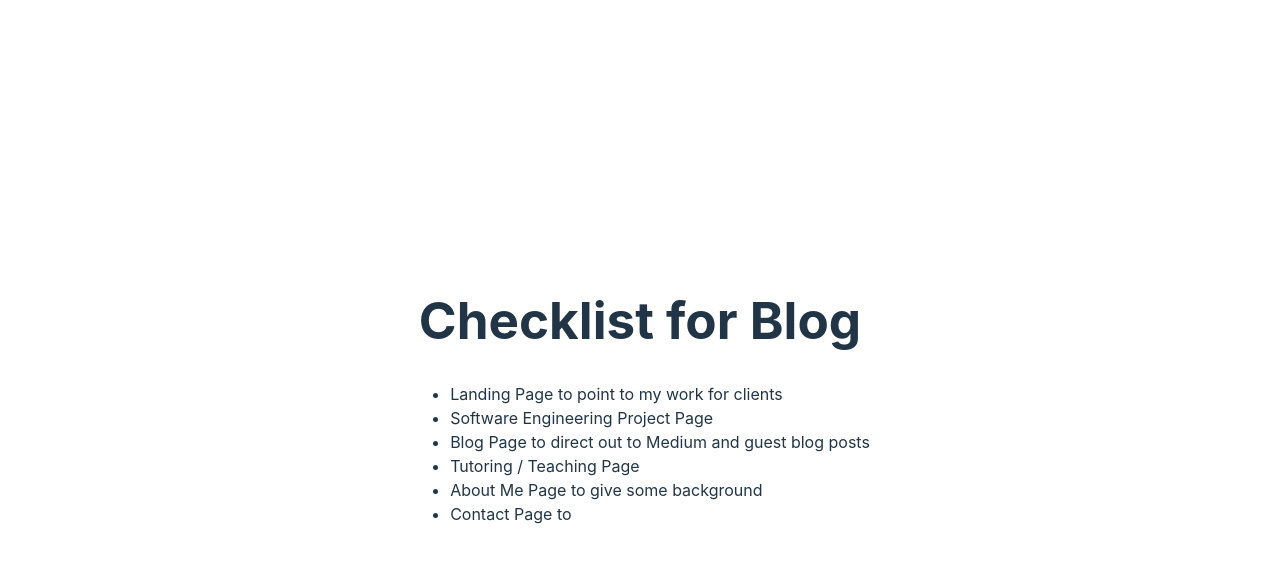
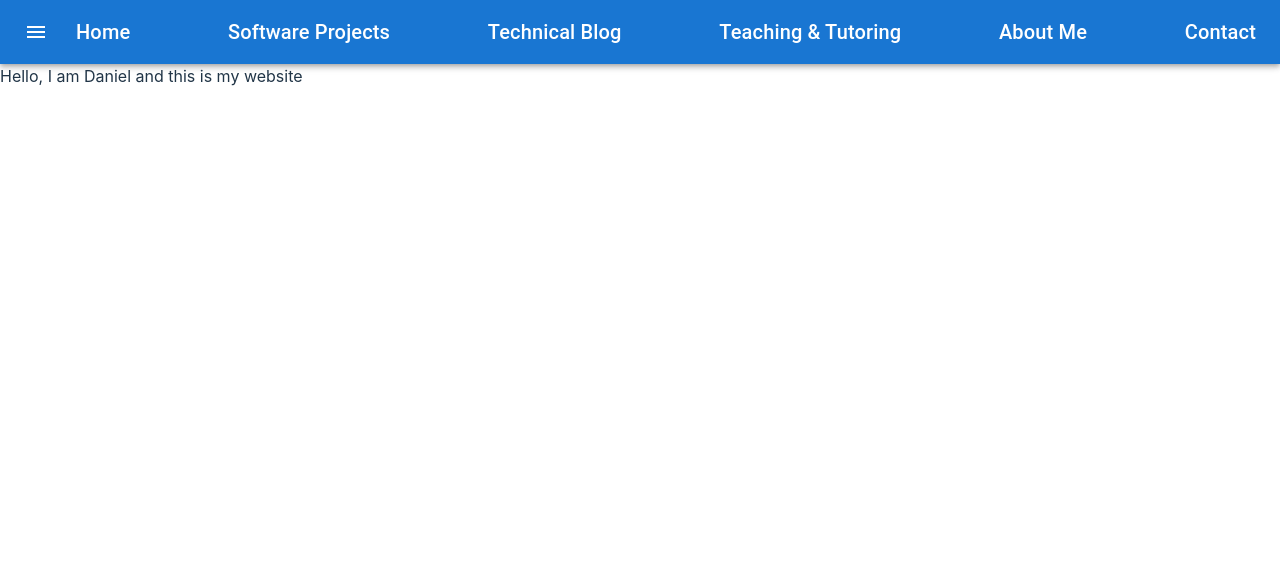
Before and after one commit to dpericich/Daniel-s-Blog, a React (Vite) app: page / in a window 1280 px wide. Shown: the top 562 px of the page. Built offline with nearby package versions, Linux system fonts and the light colour scheme.

Commit message:
refactored App component to implement react-router-dom

```diff
--- a/src/App.tsx
+++ b/src/App.tsx
@@ -1,20 +1,30 @@
-import reactLogo from './assets/react.svg'
-import viteLogo from '/vite.svg'
-import './App.css'
+// I will remove this styling sheet or rework it
+// import './App.css'
+import Notes from './components/notes';
+import ContactPage from './pages/Contact';
+import Navbar from './components/navbar';
+import { BrowserRouter as Router, Routes, Route } from 'react-router-dom';
+import LandingPage from './pages/Landing';
+import ProjectsPage from './pages/Projects';
+import WritingPage from './pages/Writing';
+import TutoringPage from './pages/Tutoring';
+import AboutPage from './pages/About';
 
 function App() {
   return (
-    <>
-      <h1>Checklist for Blog</h1>
-      <ul style={{ textAlign: 'left' }}>
-        <li>Landing Page to point to my work for clients</li>
-        <li>Software Engineering Project Page</li>
-        <li>Blog Page to direct out to Medium and guest blog posts</li>
-        <li>Tutoring / Teaching Page</li>
-        <li>About Me Page to give some background</li>
-        <li>Contact Page to </li>
-      </ul>
-    </>
+    <Router>
+      <div style={{ width: '100vw', height: '100vh' }}>
+        <Navbar />
+        <Routes>
+          <Route path="/" Component={LandingPage} />
+          <Route path="/projects" Component={ProjectsPage} />
+          <Route path="/technical-writing" Component={WritingPage} />
+          <Route path="/teaching" Component={TutoringPage} />
+          <Route path="/about" Component={AboutPage} />
+          <Route path="/contact" Component={ContactPage} />
+        </Routes>
+      </div>
+    </Router>
   )
 }
 
```
